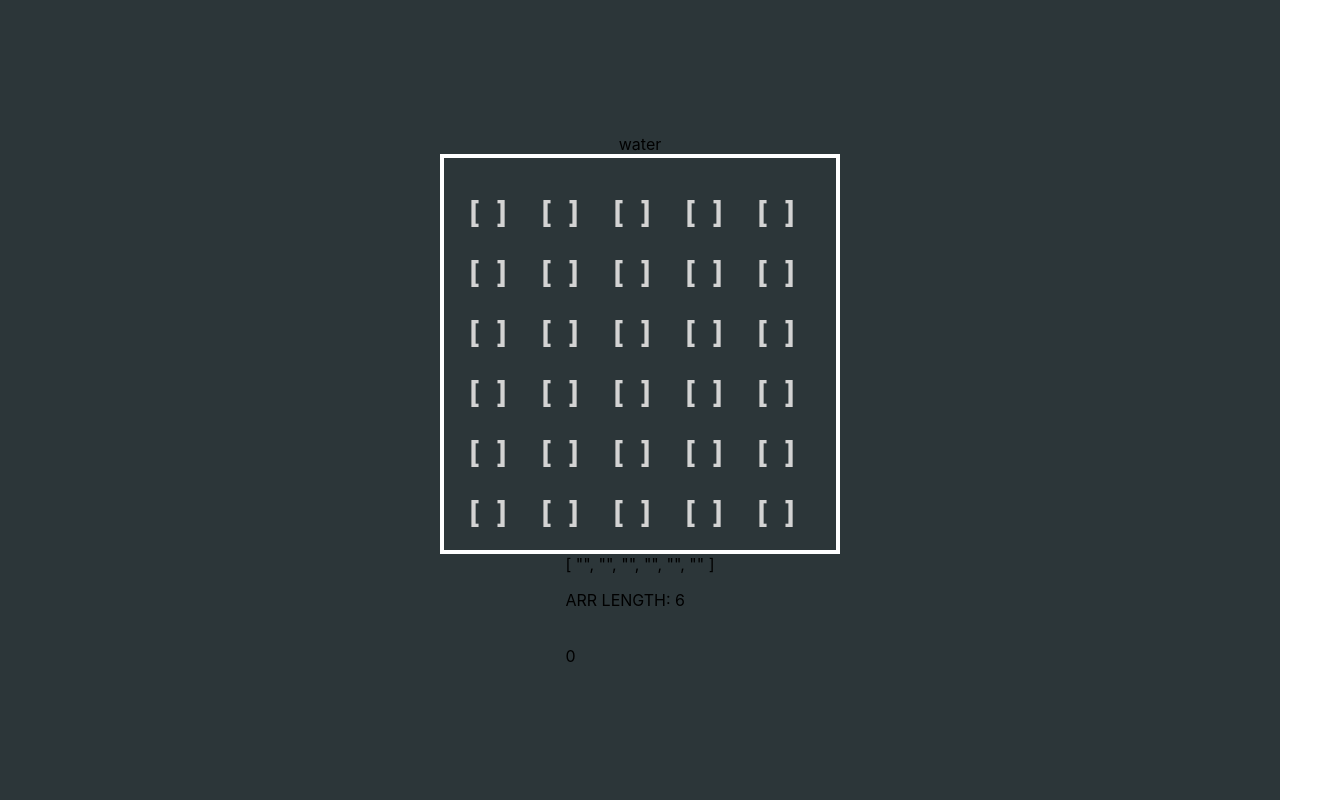
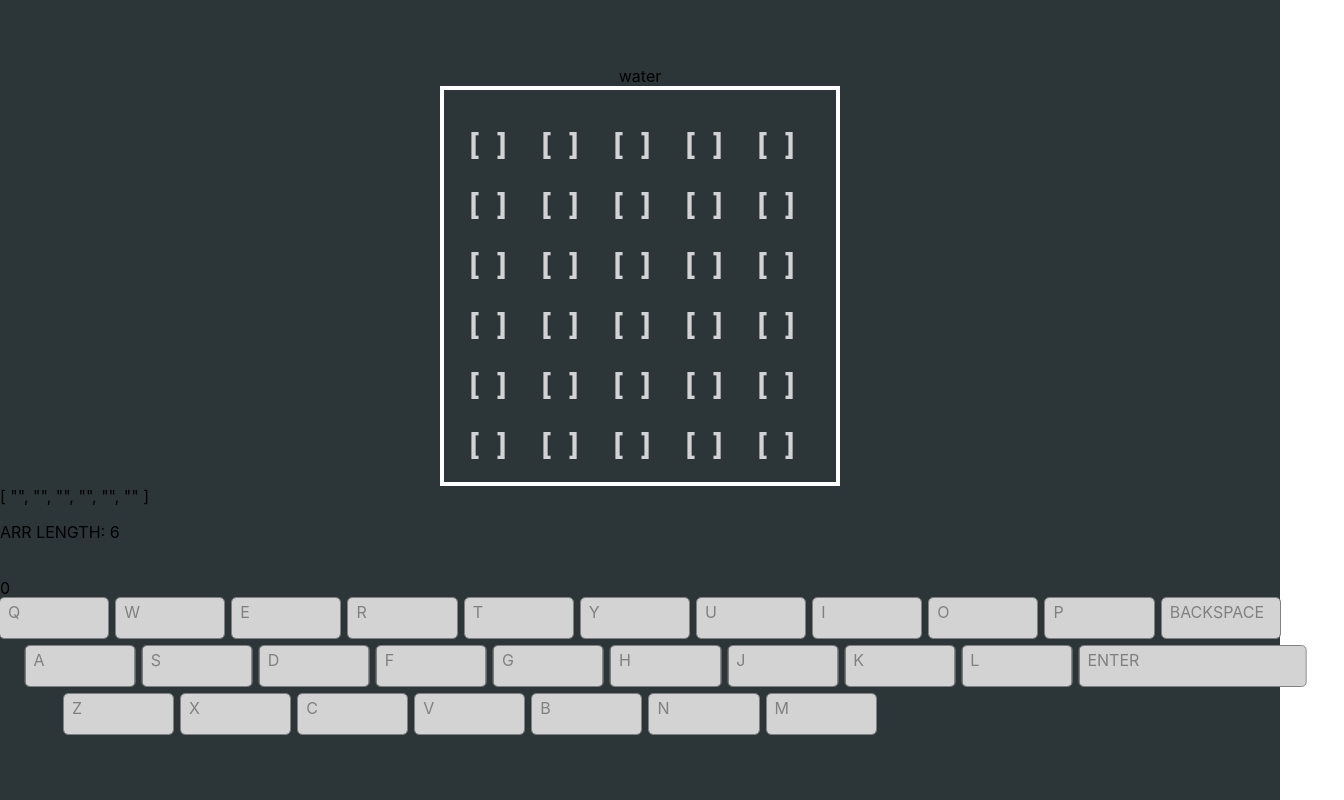
Before and after one commit to devtoti/wordle, a Next.js app: page / in a window 1280 px wide. Shown: the whole page, 1344 px wide, since content can reach past the window. Built offline with nearby package versions, Linux system fonts and the light colour scheme.

Commit message:
Add webpack package for reading audio files

```diff
--- /dev/null
+++ b/components/Keyboard.js
@@ -0,0 +1,72 @@
+import {useState, useEffect} from 'react'
+import styles from '../styles/Keyboard.module.css'
+import keypress from '../public/mp3/typewriter.mp3'
+
+export default function Keyboard({handleClick}) {
+    const [currInput, setCurrInput] = useState('')
+    const sound = new Audio(keypress)
+    const keyPress = (e) => {
+        sound.play()
+        handleClick(e)
+    }
+    const Keyrow = ({row}) => {
+        return (
+            <div className={styles.keyrow}>
+                {row.map(key => <div className={styles.key}
+                onClick={keyPress}>
+                    {key}
+                    </div>
+                    )}
+
+            </div>
+        )
+    }
+    return (
+        <div className={styles.container}>
+            {currInput}
+        <div className={styles.keyboard}>
+
+           <Keyrow row={row1} />
+           <Keyrow row={row2} />
+           <Keyrow row={row3} />
+            {/* {row2} */}
+        </div>
+        </div>
+    )
+}
+
+    const row1 = [
+        "q",
+        "w",
+        "e",
+        "r",
+        "t",
+        "y",
+        "u",
+        "i",
+        "o",
+        "p",
+        "backspace",
+    ]
+
+    const row2 = [
+        "a",
+        "s",
+        "d",
+        "f",
+        "g",
+        "h",
+        "j",
+        "k",
+        "l",
+        "enter",
+    ]
+    const row3 = [
+        "z",
+        "x",
+        "c",
+        "v",
+        "b",
+        "n",
+        "m",
+    ]
--- a/pages/index.js
+++ b/pages/index.js
@@ -1,6 +1,7 @@
 import styles from '../styles/Home.module.css'
 import { useEffect, useState, useRef } from "react";
 import { WORDS } from "./Words";
+import Keyboard from '../components/Keyboard';
 const ROW_NUM = 6;
 const WORD_LENGTH = 5;
 const TIMEOUT = 3000
@@ -29,16 +30,24 @@ export default function Home() {
   }, [userInput, currRow, randomWord])
 
   const handleKeydown = (e) => {
-    let key = e.key.toLowerCase()
+    let key;
+    if (e.key === undefined) {
+      let key2 = e.target.innerText.toLowerCase()
+      key = key2
+    }
+    else {
+      let key3 = e.key.toLowerCase()
+      key = key3
+    }
     let prevRow = currRow - 1
+
     //fn que actualice userInput
 
     const keyCondition = /^[a-zA-Z]$/
-    let newWord;
     if (gameOver) return
     if (userInput !== randomWord) {
       if (attempts[prevRow] === randomWord) return
-      if (key == 'backspace') {
+      if (key === 'backspace') {
         setUserInput(prev => prev.slice(0, -1))
       }
       if (userInput.length < WORD_LENGTH && keyCondition.test(key)) {
@@ -128,6 +137,7 @@ export default function Home() {
         </p>
         <br></br>
         {currRow}
+        <Keyboard handleClick={handleKeydown}/>
       </div>
       {/* {randomWord} */}
     </div>
--- /dev/null
+++ b/pages/test.js
@@ -0,0 +1,4 @@
+import Keyboard from '../components/Keyboard'
+export default function Test() {
+    return <Keyboard />
+}
--- /dev/null
+++ b/styles/Keyboard.module.css
@@ -0,0 +1,68 @@
+/* .container {
+    background-color: bisque;
+    width: 100vw;
+    height: 100vh;
+    padding: 0 5rem;
+    display: flex;
+    flex-flow: column nowrap;
+    justify-content: center;
+} */
+
+.keyboard {
+    color: red;
+    /* outline: 1px solid black; */
+    display: grid;
+    grid-template-columns: 1fr;
+    grid-template-rows: repeat(3, 1fr);
+    gap: 0.5rem;
+}
+
+.keyrow {
+    color: blue;
+    /* outline: 1px solid blue; */
+    /* display: flex;
+    justify-content: space-between; */
+    display: grid;
+    grid-template-columns: repeat(11, 1fr);
+    /* grid-template-rows: 100px; */
+    align-items: start;
+    justify-items: center;
+    gap: 0.5rem;
+}
+
+.key {
+    color: gray;
+    outline: 1px solid gray;
+    padding: 0.25rem 1rem 1rem 0.5rem;
+    width: 100%;
+    height: 100%;
+    text-transform: uppercase;
+    background-color: lightgray;
+    border-radius: 4px;
+
+}
+
+.keyboard :first-child :nth-child(2) {
+    /* color: red; */
+}
+
+.keyrow:nth-child(2) {
+    transform: translateX(2%);
+}
+.keyrow:nth-child(3) {
+    transform: translateX(5%);
+}
+
+.keyrow:nth-child(2) :last-child {
+    /* color: purple; */
+    grid-column: 10/12;
+}
+
+.key:hover {
+    cursor: pointer;
+    transform: scale(1.1);
+    font-weight: 600;
+    background-color: white;
+    color: rgba(63,64,63,1);
+    outline: 1px solid rgba(63,64,63,1);
+}
```
Also changed, not shown: 1 other file (tests, documents, lock files or other folders).
